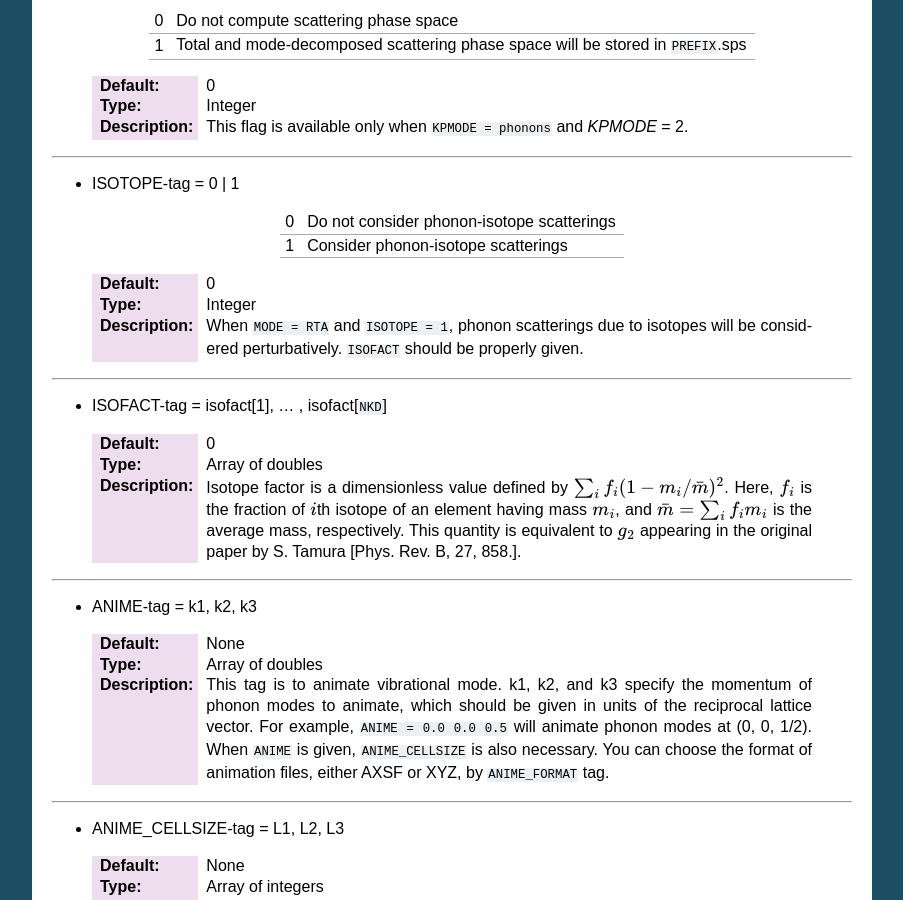
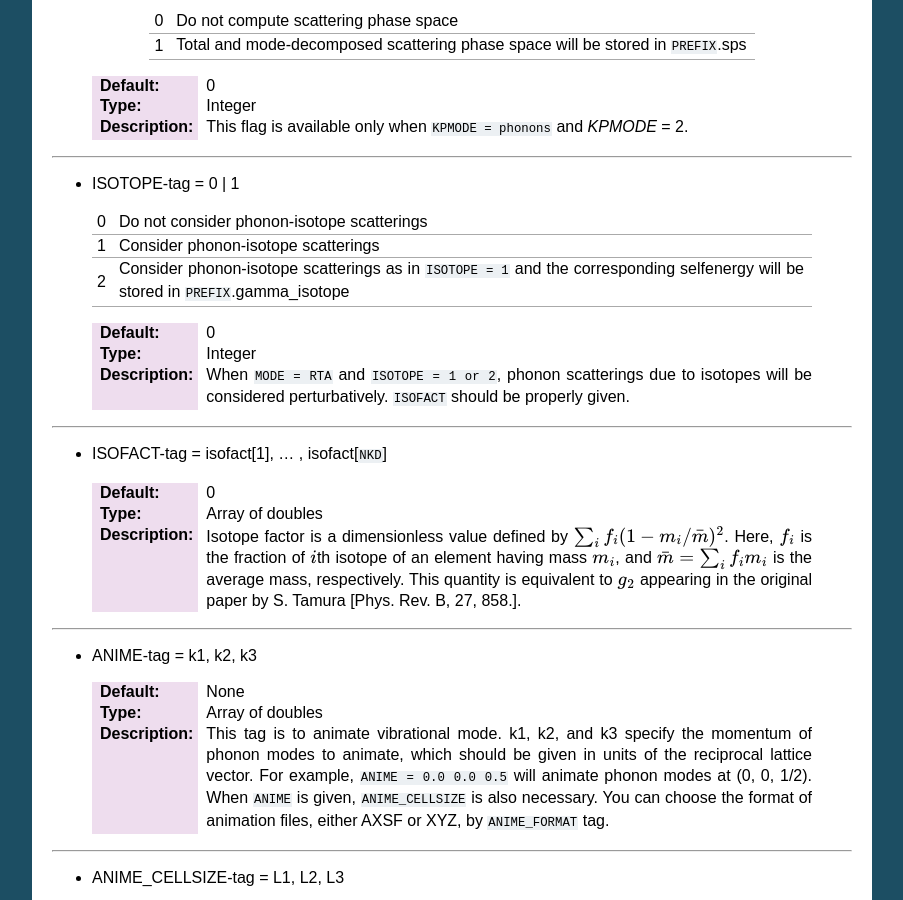
Before and after one commit to ttadano/alamode, a Sphinx documentation site: the page built from docs/source/input/inputanphon.rst, in a window 1280 px wide and 900 px high, scrolled down 6182 px. Shown: the whole window, without its empty margins (198-1101 px from the left). Built offline with Sphinx 7.4.7, drawn with Linux system fonts in a browser that asks for light colours.

Commit message:
Edit the documentation.

`````diff
--- a/docs/source/formalism/formalism_anphon.rst
+++ b/docs/source/formalism/formalism_anphon.rst
@@ -268,6 +268,7 @@ where :math:`g_{2}` is a dimensionless factor given by
 Here, :math:`f_{i}` is the fraction of :math:`i`\ th isotope of an element having mass :math:`m_i`,
 and :math:`M_{\kappa}=\sum_{i}f_{i}m_{i}(\kappa)` is the average mass, respectively.
 The :math:`g_{2}` values should be provided by the ``ISOFACT``-tag.
+The average mass :math:`M_{\kappa}` is substituted by the value specified in the ``MASS``-tag.
 
 Lattice thermal conductivity
 ----------------------------
--- a/docs/source/input/inputanphon.rst
+++ b/docs/source/input/inputanphon.rst
@@ -401,14 +401,16 @@ The first entry **KPMODE** specifies the types of calculation which is followed
 
 * ISOTOPE-tag = 0 | 1
 
- === ===================================================================
+ === =========================================================================
   0   Do not consider phonon-isotope scatterings
   1   Consider phonon-isotope scatterings
- === ===================================================================
+  2   Consider phonon-isotope scatterings as in ``ISOTOPE = 1`` and
+      the corresponding selfenergy will be stored in ``PREFIX``.gamma_isotope
+ === =========================================================================
 
  :Default: 0
  :Type: Integer
- :Description: When ``MODE = RTA`` and ``ISOTOPE = 1``, phonon scatterings due to isotopes will be considered perturbatively. ``ISOFACT`` should be properly given.
+ :Description: When ``MODE = RTA`` and ``ISOTOPE = 1 or 2``, phonon scatterings due to isotopes will be considered perturbatively. ``ISOFACT`` should be properly given.
 
 ````
 
--- a/docs/source/output.rst
+++ b/docs/source/output.rst
@@ -117,3 +117,8 @@ Output files of anphon
 
  Lattice thermal conductivity tensor.
  Created when ``MODE = RTA``.
+
+* ``PREFIX``.gamma_isotope
+
+Phonon selfenergy due to isotope scatterings calculated by the Tamura's formula.
+Created when ``MODE = RTA`` and ``ISOTOPE = 2``.
`````
